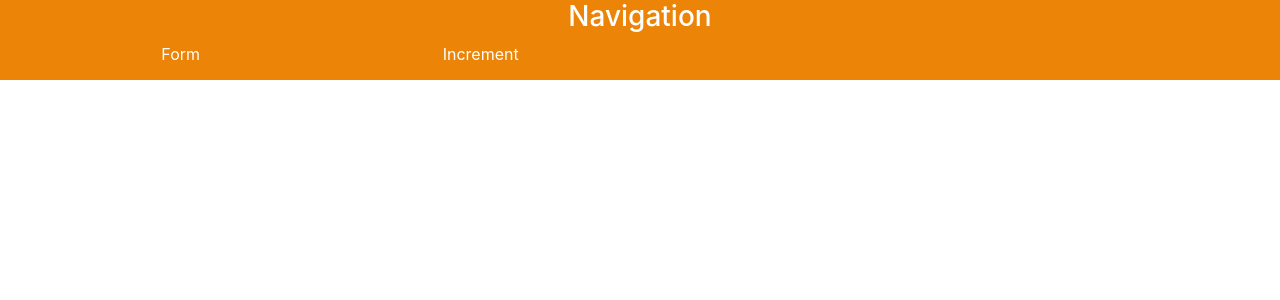
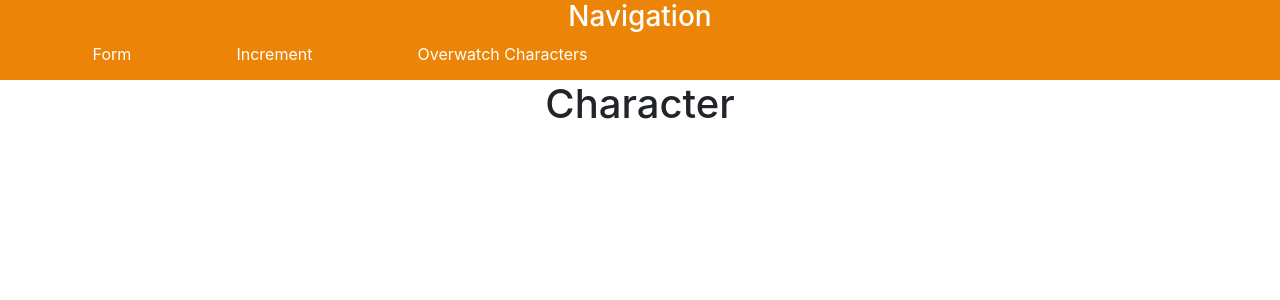
Before and after one commit to DarinSoed/react_playground, a React (Create React App) app: page /characters/1 in a window 1280 px wide. Shown: the top 300 px of the page. Built offline with nearby package versions, Linux system fonts and the light colour scheme.

Commit message:
create a router and taking a JSON data from a web API

```diff
--- a/src/App.js
+++ b/src/App.js
@@ -3,6 +3,8 @@ import "./App.css";
 import Increment from "./components/increment";
 import Form from "./components/form";
 import Nav from "./Nav";
+import Characters from "./components/characters";
+import Character from "./components/character";
 import { BrowserRouter as Router, Switch, Route } from "react-router-dom";
 
 const Home = () => (
@@ -18,9 +20,11 @@ class App extends Component {
         <div className="App">
           <Nav />
           <Switch>
+            <Route path="/characters" exact component={Characters} />
             <Route path="/" exact component={Home} />
             <Route path="/form" component={Form} />
             <Route path="/increment" component={Increment} />
+            <Route path="/characters/:id" component={Character} />
           </Switch>
         </div>
       </Router>
--- a/src/Nav.js
+++ b/src/Nav.js
@@ -16,6 +16,9 @@ function Nav() {
         <Link style={navStyle} to="/increment">
           <li>Increment</li>
         </Link>
+        <Link style={navStyle} to="/characters">
+          <li>Overwatch Characters</li>
+        </Link>
       </ul>
     </nav>
   );
--- /dev/null
+++ b/src/components/character.jsx
@@ -0,0 +1,16 @@
+import "./../App.css";
+import React, { useState, useEffect } from "react";
+
+function Character() {
+  useEffect(() => {}, []);
+
+  //   const [character, setCharacter] = useState({});
+
+  return (
+    <div>
+      <h1>Character</h1>
+    </div>
+  );
+}
+
+export default Character;
--- /dev/null
+++ b/src/components/characters.jsx
@@ -0,0 +1,28 @@
+import "./../App.css";
+import React, { useState, useEffect } from "react";
+import { Link } from "react-router-dom";
+
+function Characters() {
+  useEffect(() => {
+    fetchCharacters();
+  }, []);
+
+  const [characters, setCharacters] = useState([]);
+
+  const fetchCharacters = async () => {
+    const data = await fetch("https://best-overwatch-api.herokuapp.com/heroes");
+    const characters = await data.json();
+    setCharacters(characters);
+  };
+  return (
+    <div>
+      {characters.map((character) => (
+        <h1 key={character.id}>
+          <Link to={`/characters/${character.id}`}>{character.name}</Link>
+        </h1>
+      ))}
+    </div>
+  );
+}
+
+export default Characters;
```
